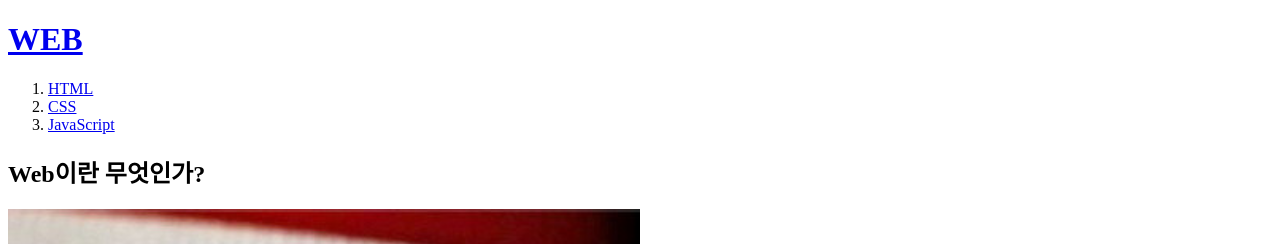
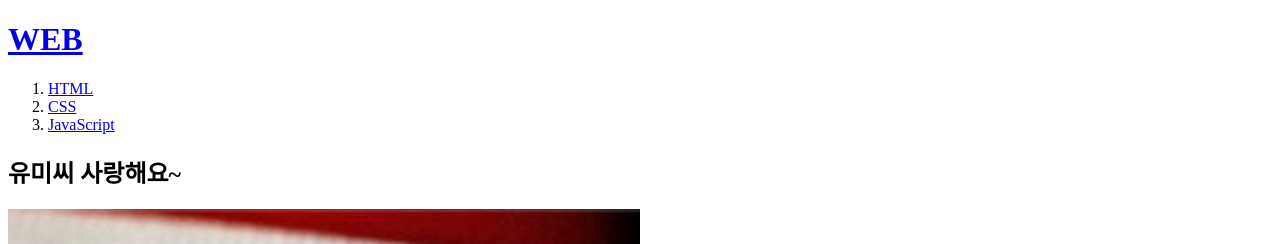
Before and after one commit to kevin-jeong/Taurus, a plain HTML site: page index.html in a window 1280 px wide. Shown: the top 244 px of the page. Drawn offline with Linux system fonts and the light colour scheme.

Commit message:
유미야사랑해

```diff
--- a/index.html
+++ b/index.html
@@ -14,7 +14,7 @@
   <li><a href="3.html">JavaScript</a></li>
 </ol>
 
-<h2>Web이란 무엇인가?</h2>
+<h2>유미씨 사랑해요~</h2>
 <img src="사랑해.jpg" width=50%>
 <p style="margin-top:30px;">월드 와이드 웹(World Wide Web, WWW, W3)은 인터넷에 연결된 컴퓨터들을 통해 사람들이 정보를 공유할 수 있는 전 세계적인 정보 공간을 말한다. 간단히 웹(Web)이라 부르는 경우가 많다. 이 용어는 인터넷과 동의어로 쓰이는 경우가 많으나 엄격히 말해 서로 다른 개념이다. 웹은 전자 메일과 같이 인터넷 상에서 동작하는 하나의 서비스일 뿐이다. 그러나 1993년 이래로 웹은 인터넷 구조의 절대적 위치를 차지하고 있다..</p>
 <p>인터넷에서 HTTP 프로토콜, 하이퍼텍스트, HTML형식 등을 사용하여 그림과 문자를 교환하는 전송방식을 말하기도 한다.</p>
```
